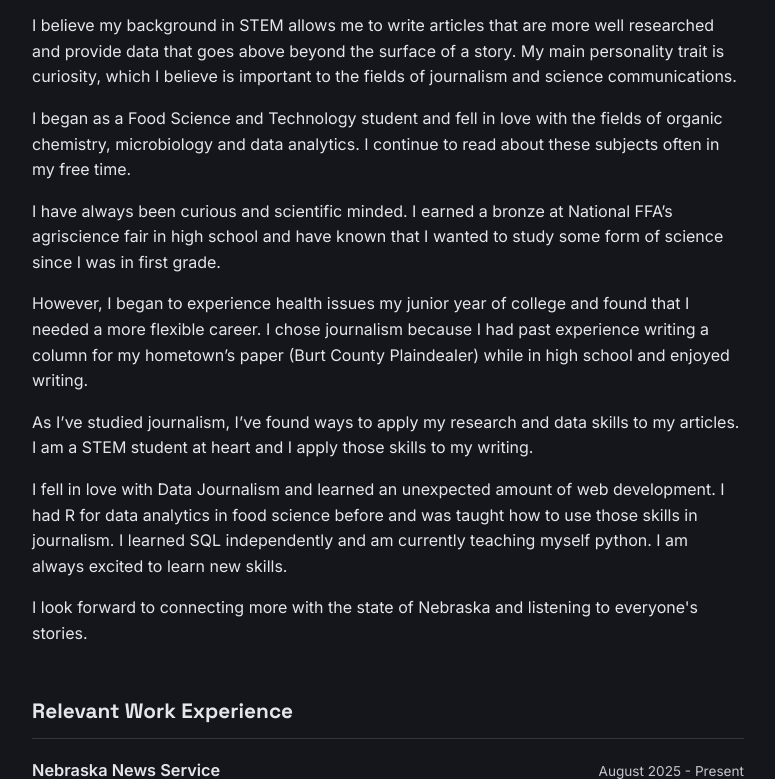
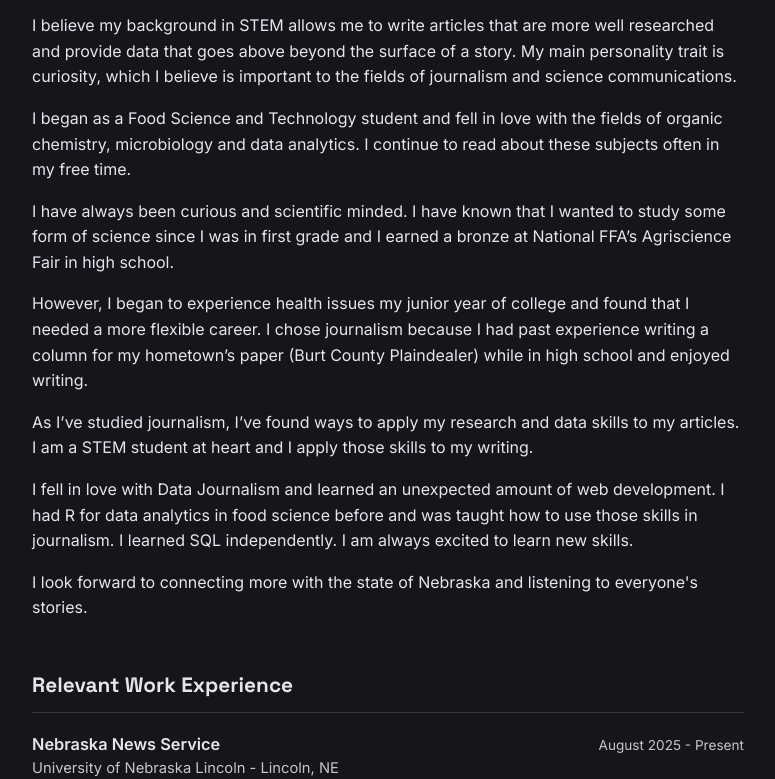
Before and after one commit to MackenzieJEvans/MackenzieJEvans.github.io, a plain HTML site: page index.html in a window 1280 px wide. Shown: the part 558-1337 px from the top of the page, without its empty margins (252-1027 px from the left). Drawn offline with Linux system fonts and the light colour scheme.

Commit message:
Update index.html

```diff
--- a/index.html
+++ b/index.html
@@ -194,13 +194,13 @@
 
 <p class="lead">I began as a Food Science and Technology student and fell in love with the fields of organic chemistry, microbiology and data analytics. I continue to read about these subjects often in my free time.</p>
 
-<p class="lead">I have always been curious and scientific minded. I earned a bronze at National FFA’s agriscience fair in high school and have known that I wanted to study some form of science since I was in first grade.</p>
+<p class="lead">I have always been curious and scientific minded. I have known that I wanted to study some form of science since I was in first grade and I earned a bronze at National FFA’s Agriscience Fair in high school.</p>
 
 <p class="lead">However, I began to experience health issues my junior year of college and found that I needed a more flexible career. I chose journalism because I had past experience writing a column for my hometown’s paper (Burt County Plaindealer) while in high school and enjoyed writing.</p>
 
 <p class="lead">As I’ve studied journalism, I’ve found ways to apply my research and data skills to my articles. I am a STEM student at heart and I apply those skills to my writing. </p>
 
-<p class="lead">I fell in love with Data Journalism and learned an unexpected amount of web development. I had R for data analytics in food science before and was taught how to use those skills in journalism. I learned SQL independently and am currently teaching myself python. I am always excited to learn new skills.</p>
+<p class="lead">I fell in love with Data Journalism and learned an unexpected amount of web development. I had R for data analytics in food science before and was taught how to use those skills in journalism. I learned SQL independently. I am always excited to learn new skills.</p>
 
 <p class="lead">I look forward to connecting more with the state of Nebraska and listening to everyone's stories.</p>
   </section>
```
